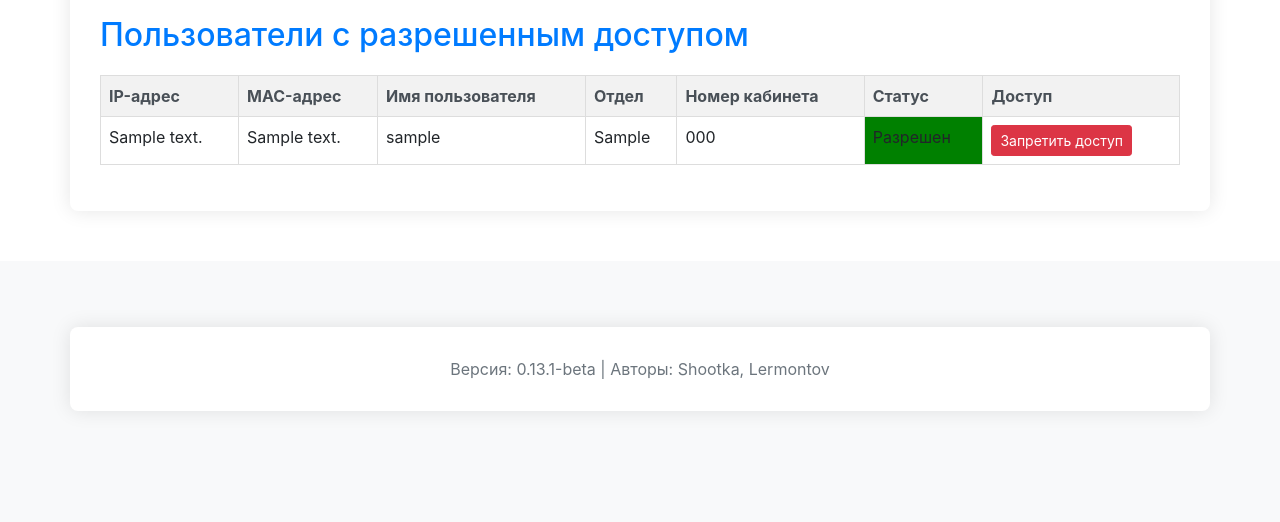
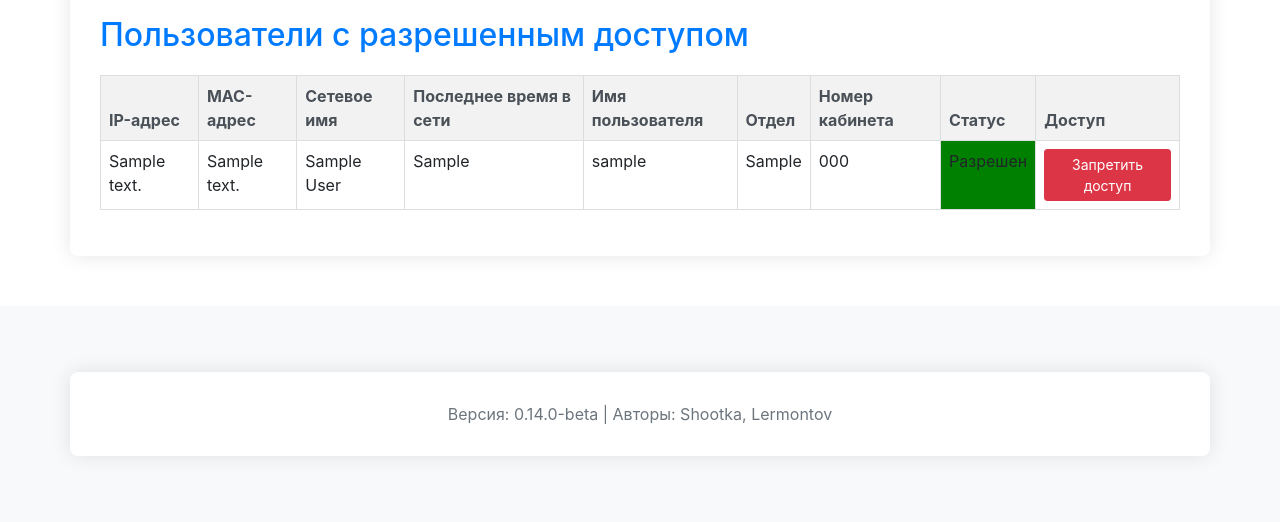
Before and after one commit to ShootkaXd/Squid_controller, a Flask app: page /index in a window 1280 px wide. Shown: the part 511-1033 px from the top of the page. Before the commit the page ends 890 px from the top, so only its background shows below. Run offline with Flask 3, Linux system fonts and the light colour scheme; a user stored in the database is signed in; tables that the repository leaves empty hold one stand-in row (values such as "Sample post"); some libraries are stand-ins or nearby versions.

Commit message:
Добавленны два новых значения в таблицу user hostname last_seen Добавлен метод для получения сетевого имени пользователя и последние время в сети

```diff
--- a/app.py
+++ b/app.py
@@ -125,7 +125,7 @@ def monitoring():
 def index():
     conn = sqlite3.connect('access_control.db')
     cursor = conn.cursor()
-    cursor.execute('SELECT ip_address, mac_address, username, department, number_cabinet, access_allowed FROM users')
+    cursor.execute('SELECT ip_address, mac_address, hostname, last_seen, username, department, number_cabinet, access_allowed FROM users')
     users = cursor.fetchall()
     conn.close()
     return render_template('index.html', users=users)
@@ -182,11 +182,17 @@ def fetch_blocked_sites_from_db():
 def users():
     conn = sqlite3.connect('access_control.db')
     cursor = conn.cursor()
-    cursor.execute('SELECT ip_address, mac_address, username, department, number_cabinet, access_allowed FROM users')
+    cursor.execute('SELECT ip_address, mac_address, hostname, last_seen, username, department, number_cabinet, access_allowed FROM users')
     users = cursor.fetchall()
     conn.close()
 
     return render_template('users.html', users=users)
+
+def get_hostname(ip_address):
+    try:
+        return socket.gethostbyaddr(ip_address)[0]
+    except socket.herror:
+        return "Неизвестно"
 
 
 @app.template_filter('format_uptime')
--- a/database.py
+++ b/database.py
@@ -13,6 +13,8 @@ class User(db.Model, UserMixin):
     id = db.Column(db.Integer, primary_key=True)
     ip_address = db.Column(db.String(15))
     mac_address = db.Column(db.String(17), unique=True)
+    hostname = db.Column(db.String(255))
+    last_seen = db.Column(db.String(255))
     username = db.Column(db.String(255))
     department = db.Column(db.String(255))
     number_cabinet = db.Column(db.String(255))
@@ -26,6 +28,8 @@ cursor.execute('''
         id INTEGER PRIMARY KEY AUTOINCREMENT,
         ip_address TEXT,
         mac_address TEXT,
+        hostname TEXT,
+        last_seen TEXT,
         username TEXT,
         department TEXT,
         number_cabinet TEXT,
--- a/setings.py
+++ b/setings.py
@@ -1,2 +1,2 @@
-scan_network = "192.168.118.0/24"
+scan_network = "192.168.120.0/24"
 host = '0.0.0.0'
--- a/static/js/users.js
+++ b/static/js/users.js
@@ -21,6 +21,7 @@ function filterUsers() {
         }
     }
 }
+
 async function fetchNewUsers() {
     try {
         const response = await fetch('/get_new_users');
@@ -57,11 +58,6 @@ async function fetchNewUsers() {
     });
 }
 
-    window.addEventListener('load', () => {
-        fetchNewUsers();
-        fetchUsers();
-    });
-
 async function saveChanges() {
     const usersTable = document.getElementById('usersTable');
     const rows = usersTable.querySelectorAll('tbody tr');
@@ -78,7 +74,6 @@ async function saveChanges() {
         };
         usersData.push(userData);
     });
-
 
     const response = await fetch('/update_user', {
         method: 'POST',
@@ -123,7 +118,6 @@ function toggleAccess(macAddress, currentStatus) {
     });
 }
 
-
 function setInitialAccessStatus() {
     const users = document.querySelectorAll('#usersTable tbody tr');
     users.forEach(userRow => {
@@ -139,4 +133,9 @@ function setInitialAccessStatus() {
         statusElement.style.backgroundColor = currentStatus ? 'green' : 'red';
     });
 }
-window.onload = setInitialAccessStatus;
+
+window.addEventListener('load', () => {
+    fetchNewUsers();
+    fetchUsers();
+    setInitialAccessStatus();
+});
--- a/templates/users.html
+++ b/templates/users.html
@@ -50,6 +50,8 @@
                     <tr>
                         <th>IP-адрес</th>
                         <th>MAC-адрес</th>
+                        <th>Сетевое имя</th>
+                        <th>Последнее время в сети</th>
                         <th>Имя пользователя</th>
                         <th>Отдел</th>
                         <th>Номер кабинета</th>
@@ -62,15 +64,17 @@
                         <tr>
                             <td>{{ user[0] }}</td>
                             <td>{{ user[1] }}</td>
-                            <td data-mac="{{ user[1] }}" contenteditable="true" onblur="saveChanges(this, '{{ user[1] }}', 'username')">{{ user[2] }}</td>
-                            <td data-mac="{{ user[1] }}" contenteditable="true" onblur="saveChanges(this, '{{ user[1] }}', 'department')">{{ user[3] }}</td>
-                            <td data-mac="{{ user[1] }}" contenteditable="true" onblur="saveChanges(this, '{{ user[1] }}', 'number_cabinet')">{{ user[4] }}</td>
+                            <td>{{ user[2] }}</td>
+                            <td>{{ user[3] }}</td>
+                            <td data-mac="{{ user[1] }}" contenteditable="true" onblur="saveChanges(this, '{{ user[1] }}', 'username')">{{ user[4] }}</td>
+                            <td data-mac="{{ user[1] }}" contenteditable="true" onblur="saveChanges(this, '{{ user[1] }}', 'department')">{{ user[5] }}</td>
+                            <td data-mac="{{ user[1] }}" contenteditable="true" onblur="saveChanges(this, '{{ user[1] }}', 'number_cabinet')">{{ user[6] }}</td>
                             <td id="status_{{ user[1] }}" style="background-color: {{ 'green' if user[5] else 'red' }}">
-                                {{ "Разрешен" if user[5] is defined and user[5] else "Запрещен" }}
+                                {{ "Разрешен" if user[7] is defined and user[7] else "Запрещен" }}
                             </td>
                             <td>
                                 <button onclick="toggleAccess('{{ user[1] }}', {{ user[5] }})" class="btn btn-action btn-sm {{ 'btn-danger' if user[5] else 'btn-success' }}">
-                                    {{ "Запретить" if user[5] else "Разрешить" }} доступ
+                                    {{ "Запретить" if user[7] else "Разрешить" }} доступ
                                 </button>
                             </td>
                         </tr>
--- a/version.py
+++ b/version.py
@@ -1 +1 @@
-__version__ = '0.13.1-beta'
+__version__ = '0.14.0-beta'
```
Also changed, not shown: network_scanner.py (+28 -5 lines). Lines whose indentation alone changed are shown as unchanged.
